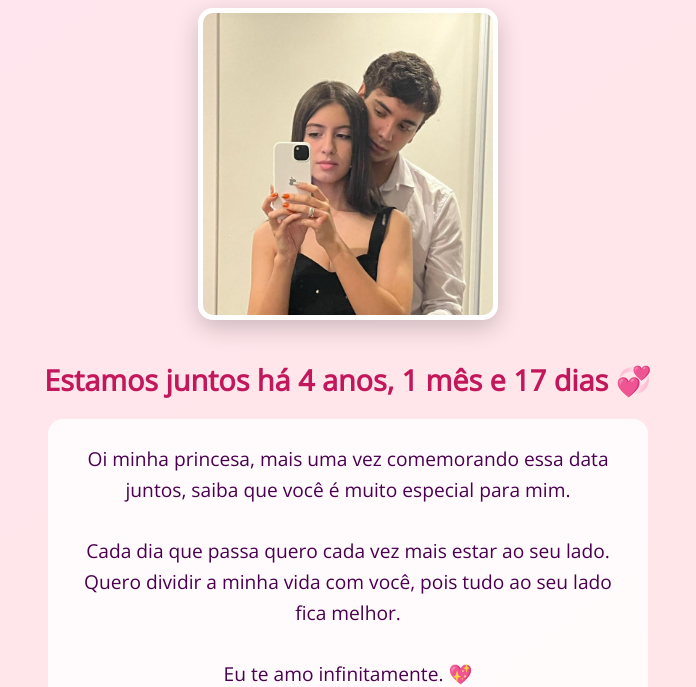
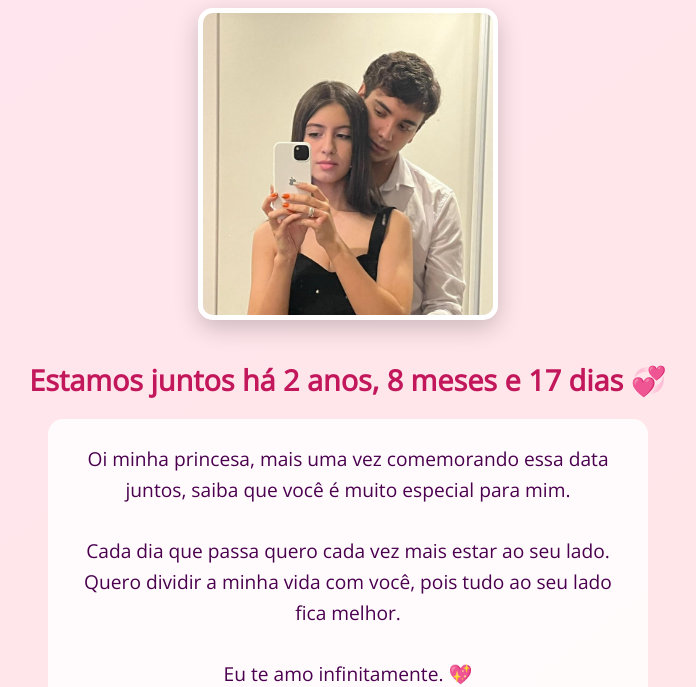
Before and after one commit to ViniciusRandi/TeAmo, a plain HTML site: page index.html in a window 1280 px wide. Shown: the part 115-802 px from the top of the page, without its empty margins (292-988 px from the left). Drawn offline with nearby package versions, Linux system fonts and the light colour scheme.

Commit message:
Update index.html

```diff
--- a/index.html
+++ b/index.html
@@ -97,7 +97,7 @@ Eu te amo infinitamente. 💖
   </footer>
 
   <script>
-    const dataInicio = new Date(2021, 3, 28); // ano, mês (0 = janeiro), dia
+    const dataInicio = new Date(2022, 8, 28); // ano, mês (0 = janeiro), dia
     const diasJuntos = document.getElementById("diasJuntos");
 
     function calcularTempoJuntos(inicio) {
```
